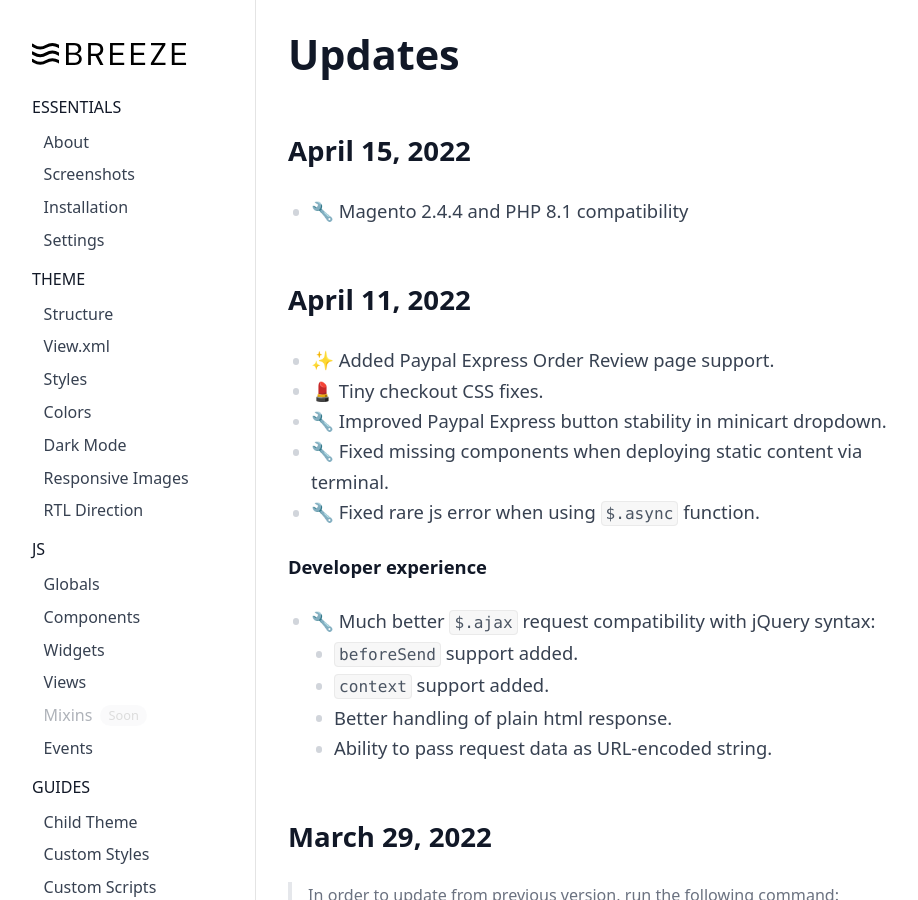
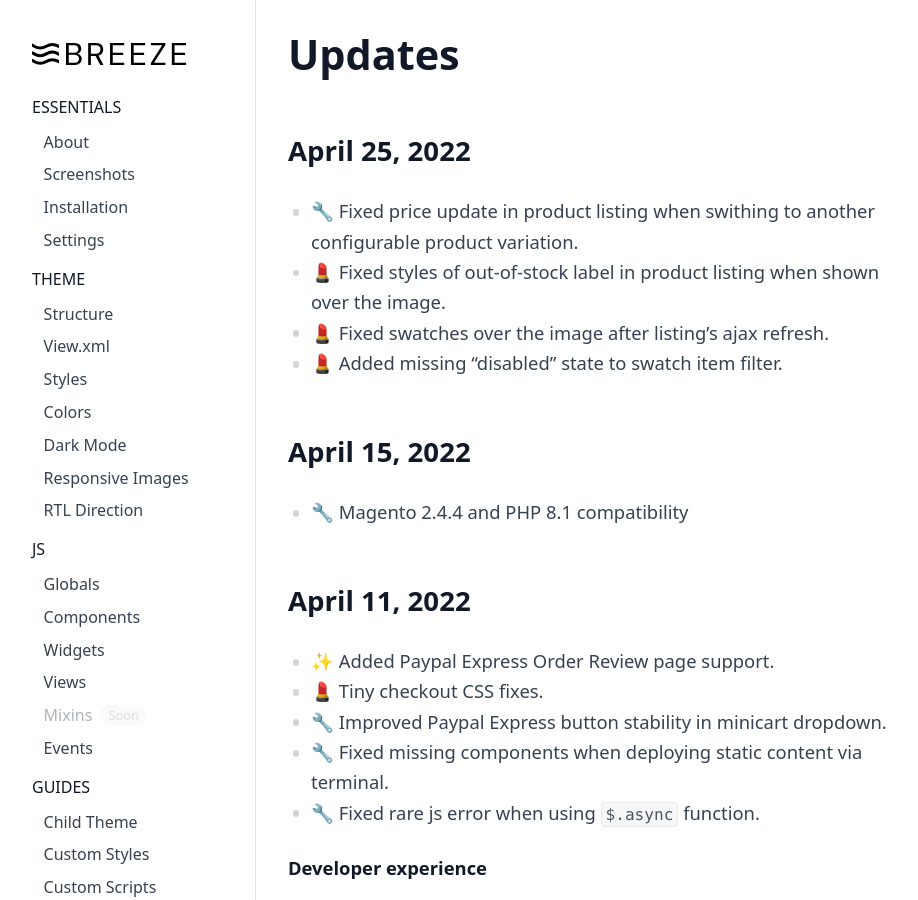
Before and after one commit to breezefront/breezefront.com, a Jekyll site: the page built from collections/_misc/updates.md, in a window 1280 px wide and 900 px high. Shown: the whole window, without its empty margins (0-918 px from the left). Built offline with Jekyll 4.4.1, drawn with Linux system fonts in a browser that asks for light colours.

Commit message:
Changelog updated

```diff
--- a/collections/_misc/updates.md
+++ b/collections/_misc/updates.md
@@ -6,6 +6,14 @@ order: 50
 ---
 
 # Updates
+
+## April 25, 2022
+
+ -  🔧 Fixed price update in product listing when swithing to another configurable product variation.
+ -  💄 Fixed styles of out-of-stock label in product listing when shown over
+    the image.
+ -  💄 Fixed swatches over the image after listing's ajax refresh.
+ -  💄 Added missing "disabled" state to swatch item filter.
 
 ## April 15, 2022
 
```
